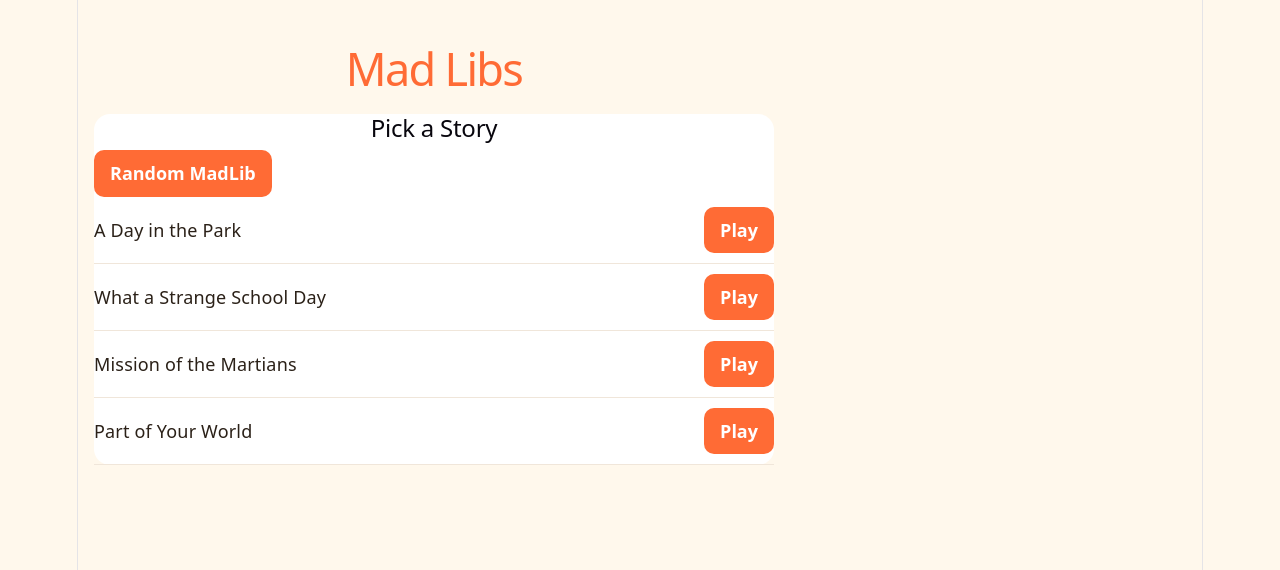
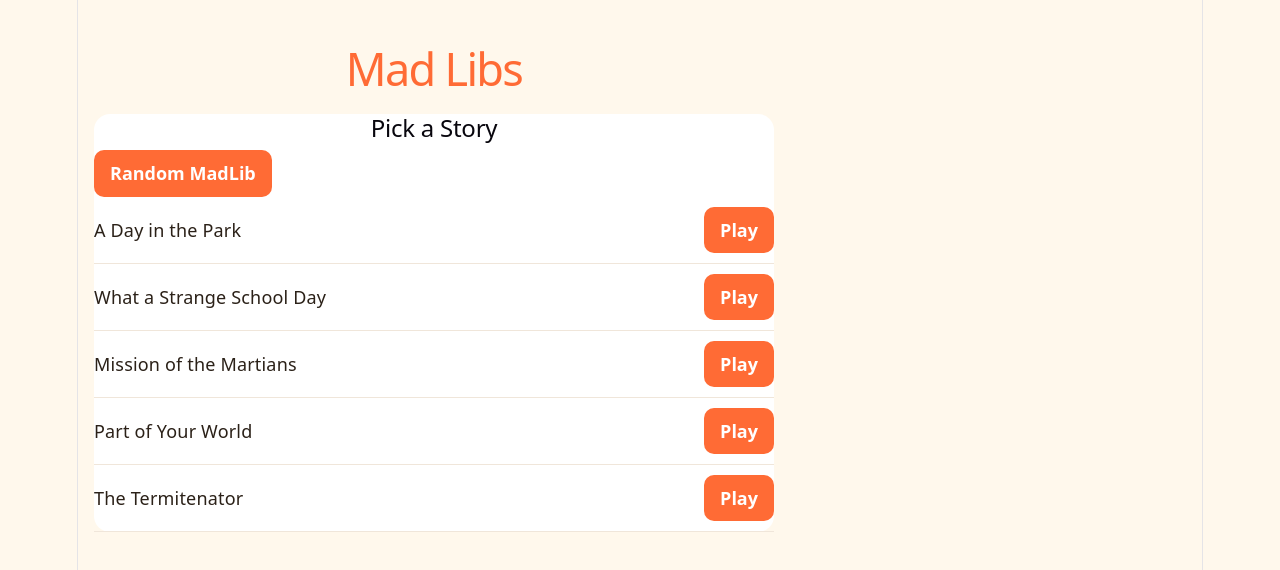
Before and after one commit to heonaliu/madLibs, a React (Vite) app: page / in a window 1280 px wide. Shown: the top 570 px of the page. Built offline with nearby package versions, Linux system fonts and the light colour scheme.

Commit message:
add to madlibs template

```diff
--- a/src/data/templates.js
+++ b/src/data/templates.js
@@ -2,24 +2,28 @@
 
 export const builtIn = [
   {
-    id: 'park',
-    title: 'A Day in the Park',
-    text: 'Today I went to the {adjective} park with my best friend, a {adjective} {noun}. We decided to {verb} next to the fountain, but a {noun} jumped out and started to {verb}! We {verb} home screaming, "{exclamation}"!'
+    id: "park",
+    title: "A Day in the Park",
+    text: 'Today I went to the {adjective} park with my best friend, a {adjective} {noun}. \n We decided to {verb} next to the fountain, but a {noun} jumped out and started to {verb}! We {verb} home screaming, "{exclamation}"!',
   },
   {
-    id: 'school',
-    title: 'What a Strange School Day',
-    text: 'When I {verb past tense} to class, my teacher was riding a {adjective} {noun}. She told us to {verb} quietly and get the principal. Then the principal shouted "{exclamation}!" and everyone had to {verb} out the window.',
+    id: "school",
+    title: "What a Strange School Day",
+    text: 'When I {verb past tense} to class, my teacher was riding a {adjective} {noun}. \n She told us to {verb} quietly and get the principal. Then the principal shouted "{exclamation}!" and everyone had to {verb} out the window.',
   },
   {
-    id: 'space',
-    title: 'Mission of the Martians',
-    text: 'Captain {name} climbed into the {adjective} rocket holding a {noun}. After {number} days in space, the crew of martians landed on {planet} and saw a {noun} {-ing verb}. They decided to return to their home planet and share the {adjective} news.'
+    id: "space",
+    title: "Mission of the Martians",
+    text: "Captain {name} climbed into the {adjective} rocket holding a {noun}. \n After {number} days in space, the crew of martians landed on {planet} and saw a {noun} {-ing verb}. \n  They decided to return to their home planet and share the {adjective} news.",
   },
   {
-    id: 'ariel',
-    title: 'Part of Your World',
-    text: "Look at this stuff \n Isn't it {adjective}? \n Wouldn't ya think my {noun}'s complete? \n Wouldn't ya think I'm the {noun}. The {noun} who has everything? \n Look at this {place}, treasures untold \n How many wonders can {number} {place} hold? Lookin' around here you'd think \n {something you'd think}"
-
+    id: "ariel",
+    title: "Part of Your World",
+    text: "Look at this stuff \n Isn't it {adjective}? \n Wouldn't ya think my {noun}'s complete? \n Wouldn't ya think I'm the {noun}. The {noun} who has everything? \n Look at this {place}, treasures untold \n How many wonders can {number} {place} hold? Lookin' around here you'd think \n {something you'd think}",
   },
-]
+  {
+    id: "termite",
+    title: "The Termitenator",
+    text: "One day I was walking through the forest and suddenly I saw a giant {noun}. \n I became so {emotion} that I was clutching my {plural noun}. \n I {past tense verb} as fast as I could {direction} the forest path until I fell into a {noun}. \n The {noun} led me into the center of a tree trunk where I turned into a termite and I started {-ing verb} on the wooden core. {time} later, I heard a {adjective} and {adjective} clacking. \n It was a {adjective} termite and it seems like I have invaded their {noun}. \n I {past tense verb} away and just as they were about to catch me, I heard a loud {sound} and a {noun} fell on top of the pursuing army. \n When I woke up again, I was in the underground organization of the oppressed termites who wished to escape the core empire for the {adjective} {noun} and the {noun} of the outer world. \n I {adverb} joined their cause and over {time} rose to the head of their opposition. \n {number} years after my first transformation was the decisive battle of battle. \n I sank my {noun} into the rotten trunk and the {type of tree} fell down, killing {quantity} of the termites. Now I am Dictator of Termites and the terminator of all {type of bug}--The Termitenator.",
+  },
+];
```
Lines whose indentation alone changed are shown as unchanged.
